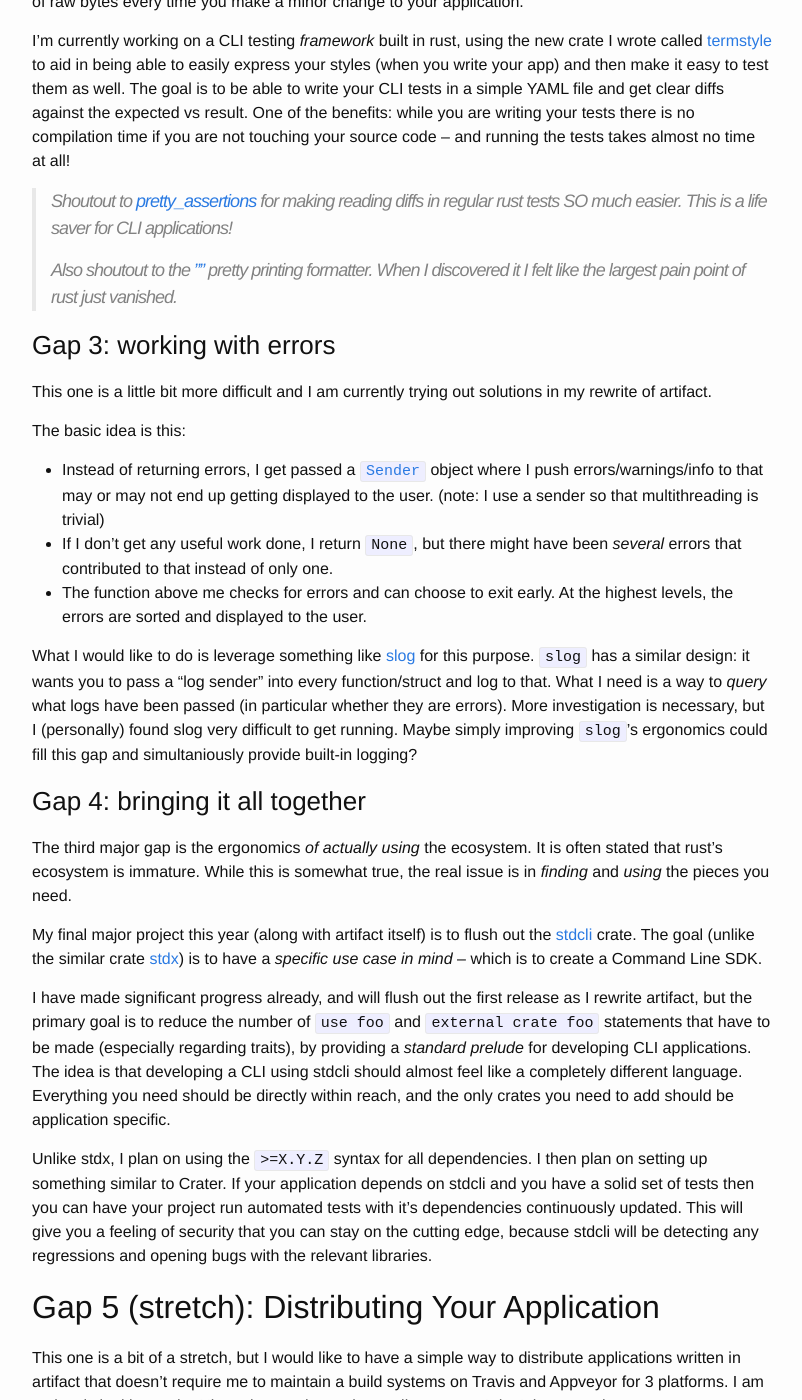
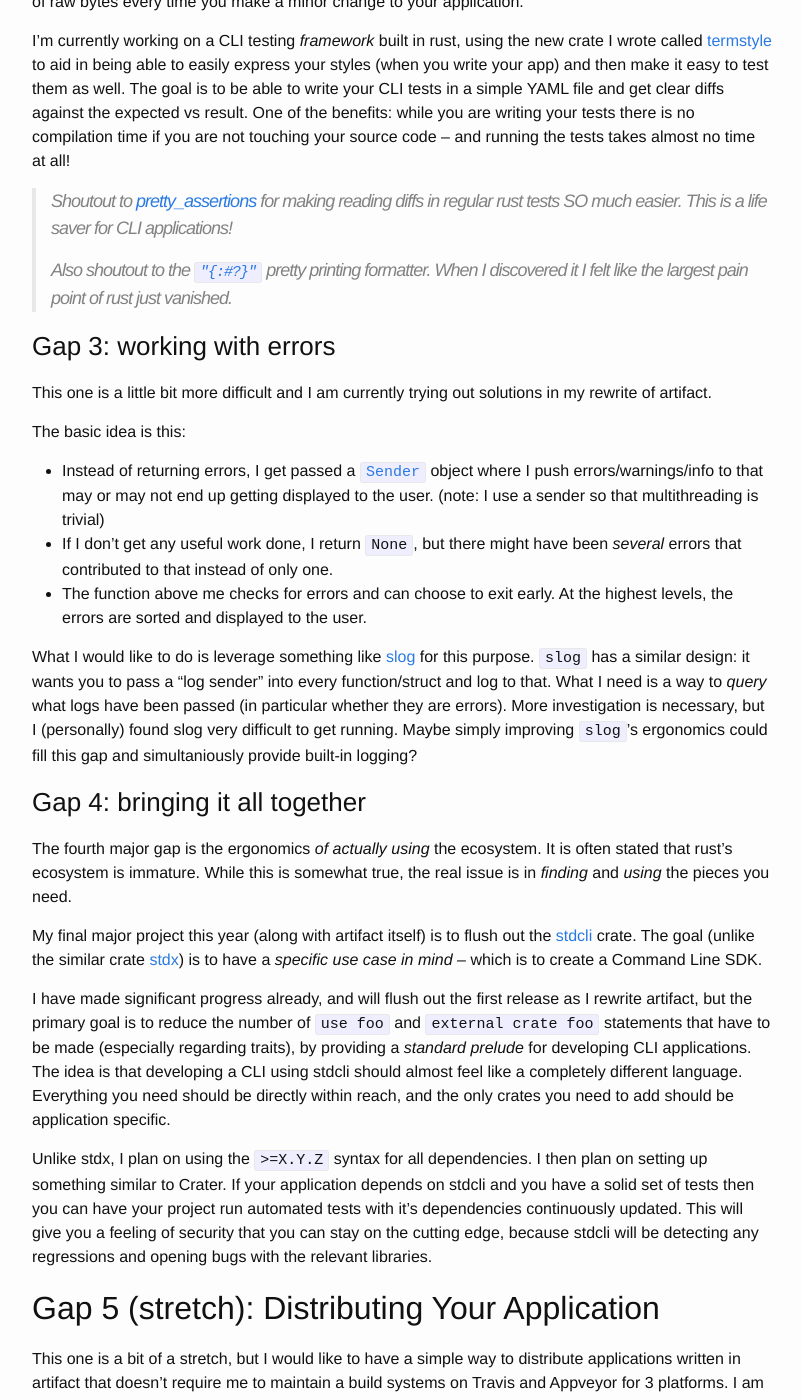
Before and after one commit to vitiral/vitiral.github.io, a Jekyll site: the page built from _posts/2018-01-17-rust2018-and-the-great-cli-awakening.md, in a window 1280 px wide and 1400 px high, scrolled down 1611 px. Shown: the whole window, without its empty margins (238-1040 px from the left). Built offline with Jekyll 4.4.1, drawn with Linux system fonts in a browser that asks for light colours; our own code applies the rules of GitHub Pages for plain Markdown files.

Commit message:
add code block

```diff
--- a/_posts/2018-01-17-rust2018-and-the-great-cli-awakening.md
+++ b/_posts/2018-01-17-rust2018-and-the-great-cli-awakening.md
@@ -83,7 +83,7 @@ touching your source code -- and running the tests takes almost no time at all!
 > in regular rust tests SO much easier. This is a life saver for CLI
 > applications!
 >
-> Also shoutout to the ["{:#?}"][pretty_print] pretty printing formatter.  When
+> Also shoutout to the [`"{:#?}"`][pretty_print] pretty printing formatter.  When
 > I discovered it I felt like the largest pain point of rust just vanished.
 
 
@@ -111,7 +111,7 @@ simultaniously provide built-in logging?
 
 
 ### Gap 4: bringing it all together
-The third major gap is the ergonomics _of actually using_ the ecosystem. It is
+The fourth major gap is the ergonomics _of actually using_ the ecosystem. It is
 often stated that rust's ecosystem is immature. While this is somewhat true,
 the real issue is in _finding_ and _using_ the pieces you need.
 
```
